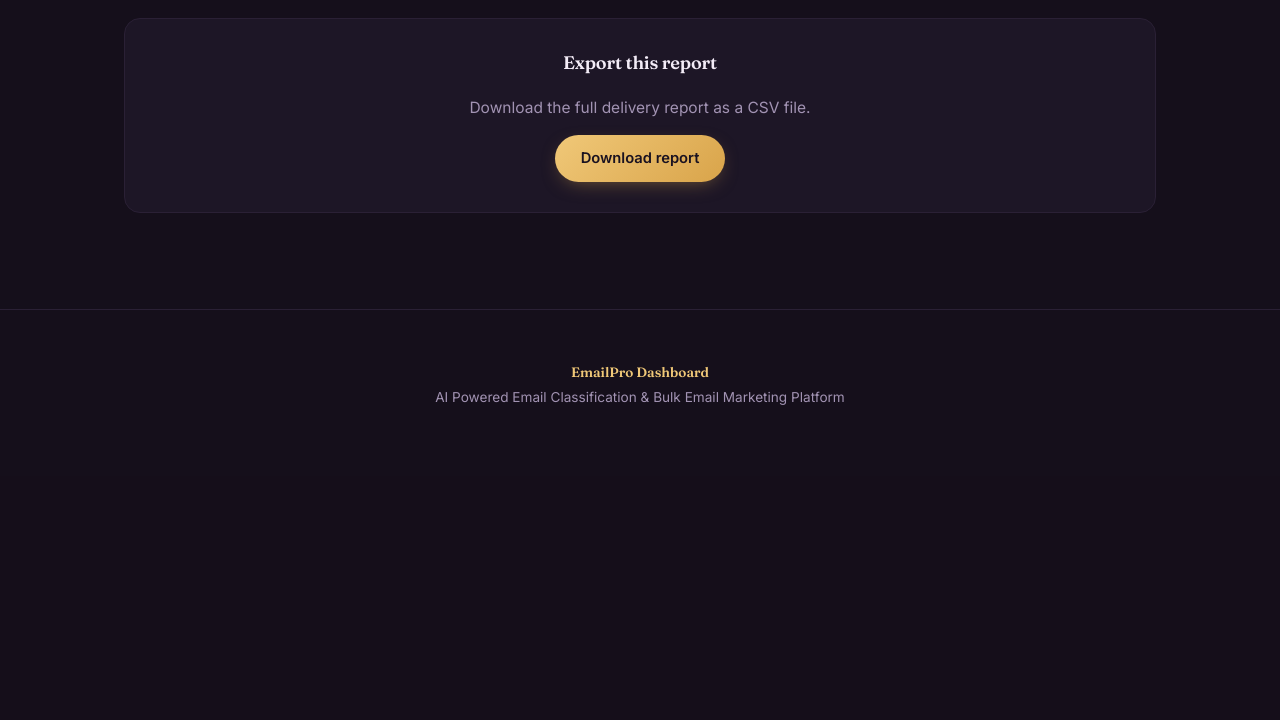
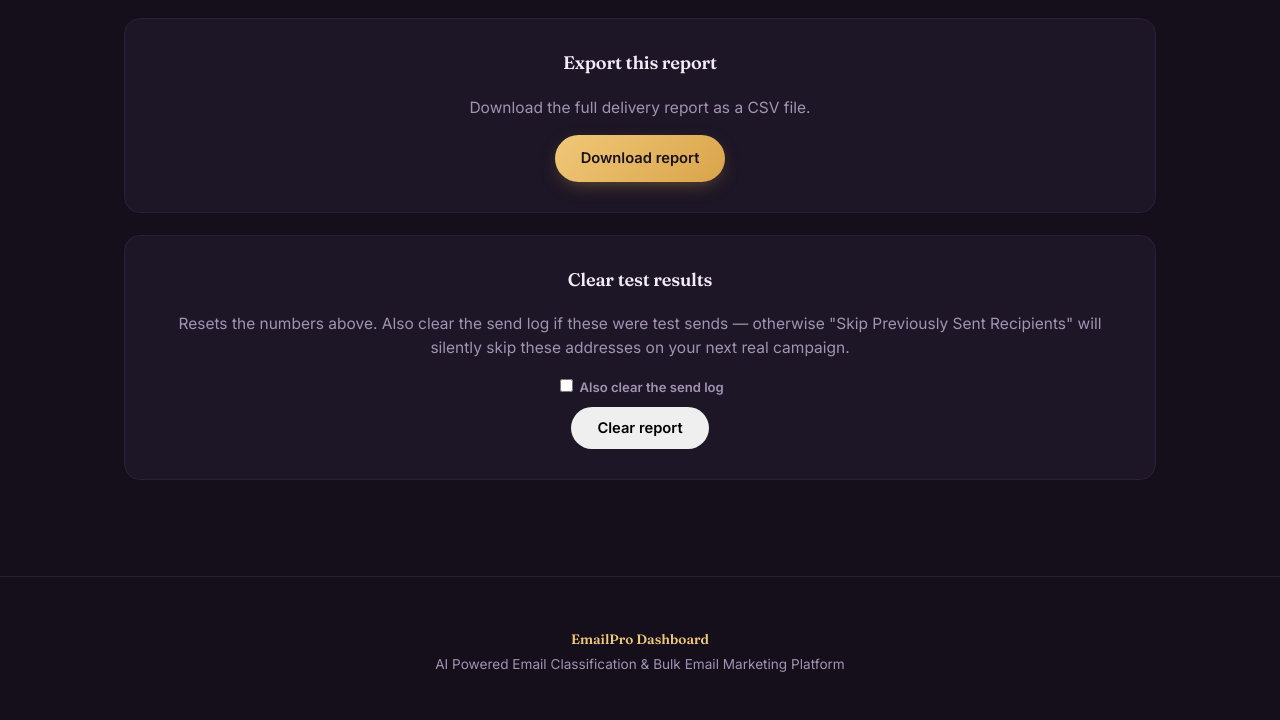
Before and after one commit to Akanksha-git134/EmailPro, a Flask app: page /report in a window 1280 px wide. Shown: the part 1037-1757 px from the top of the page. Before the commit the page ends 1442 px from the top, so only its background shows below. Run offline with Flask 3, Linux system fonts and the light colour scheme.

Commit message:
Fix send bugs: audience default, \n escaping, hardcoded secret key, debug mode; add clear-report option

```diff
--- a/app.py
+++ b/app.py
@@ -36,6 +36,7 @@ from config import (
     SENT_LOG_CSV,
     SETTINGS_JSON,
     ALLOWED_ATTACHMENT_EXT,
+    PRESENTATION_PATH,
 )
 from utilis import (
     unique_emails,
@@ -52,7 +53,11 @@ from emailClassifier import classify_emails
 # APP CONFIG
 # --------------------------------------------------------------
 app = Flask(__name__)
-app.secret_key = "emailpro_secret_key"
+# Secret key is used to sign session/flash cookies — a hardcoded value
+# lets anyone who reads the source forge them. Load from FLASK_SECRET_KEY
+# in .env; fall back to a random key per-process if it isn't set (flash
+# messages will still work, they just won't survive a restart).
+app.secret_key = os.getenv("FLASK_SECRET_KEY") or os.urandom(32).hex()
 
 app.config["UPLOAD_FOLDER"] = UPLOAD_FOLDER
 os.makedirs(UPLOAD_FOLDER, exist_ok=True)
@@ -273,7 +278,11 @@ def send_mail():
             recipients = recipients[:daily_limit]
             capped = True
 
-        # Handle optional attachment
+        # Handle attachment: a manually-uploaded file takes priority for
+        # this run, otherwise fall back to the configured company
+        # presentation (PRESENTATION_PATH) so every campaign still ships
+        # the presentation automatically, per spec, without requiring the
+        # operator to re-upload it each time.
         attachment_bytes = None
         attachment_name = None
         file = request.files.get("attachment")
@@ -284,6 +293,10 @@ def send_mail():
             else:
                 flash("Attachment type not supported.", "danger")
                 return redirect(url_for("send_mail"))
+        elif PRESENTATION_PATH and os.path.exists(PRESENTATION_PATH):
+            with open(PRESENTATION_PATH, "rb") as f:
+                attachment_bytes = f.read()
+            attachment_name = os.path.basename(PRESENTATION_PATH)
 
         sender_email = settings["email"] or EMAIL
         sender_pass = settings["app_password"] or APP_PASS
@@ -413,6 +426,28 @@ def report():
     )
 
 
+@app.route("/clear-report", methods=["POST"])
+def clear_report():
+    """Reset the on-screen report and, optionally, the persistent send
+    log — lets you clear out test-campaign results without them
+    blocking a future real send via "Skip Previously Sent Recipients"."""
+    global report_data
+    report_data = {
+        "total_emails": 0,
+        "success_count": 0,
+        "failed_count": 0,
+        "successful_emails": [],
+        "failed_emails": [],
+    }
+
+    if request.form.get("clear_sent_log"):
+        if os.path.exists(SENT_LOG_CSV):
+            os.remove(SENT_LOG_CSV)
+
+    flash("Report cleared.", "success")
+    return redirect(url_for("report"))
+
+
 @app.route("/download-report")
 def download_report():
     output = io.StringIO()
@@ -476,4 +511,9 @@ def settings_page():
 
 
 if __name__ == "__main__":
-    app.run(debug=True, port=5000)
+    # debug=True enables the Werkzeug interactive debugger, which allows
+    # arbitrary code execution from the browser if the app is ever reachable
+    # over a network — off by default, opt in locally via FLASK_DEBUG=1.
+    debug_mode = os.getenv("FLASK_DEBUG", "0") == "1"
+    port = int(os.getenv("PORT", "5000"))
+    app.run(host="0.0.0.0", debug=debug_mode, port=port)
--- a/config.py
+++ b/config.py
@@ -24,10 +24,13 @@ secret_key = os.getenv("GEMINI_API_KEY", "")
 
 # --- Run configuration ---
 DEFAULT_SUBJECT = os.getenv("DEFAULT_SUBJECT", "Singing Bowl Product Presentation")
+# .env files store plain text, so a literal \n typed there arrives as the two
+# characters backslash-n, not a real line break — convert it explicitly so
+# multi-line default messages actually render with line breaks in the email.
 DEFAULT_MESSAGE = os.getenv(
     "DEFAULT_MESSAGE",
     "Hello,\n\nWe would like to introduce our Singing Bowl products.\n\nThank you.",
-)
+).replace("\\n", "\n")
 EMAIL_DELAY_SECONDS = int(os.getenv("EMAIL_DELAY_SECONDS", "5"))
 DAILY_SEND_LIMIT = int(os.getenv("DAILY_SEND_LIMIT", "100"))
 
--- a/templates/report.html
+++ b/templates/report.html
@@ -70,4 +70,19 @@
   <a href="{{ url_for('download_report') }}" class="btn btn-primary">Download report</a>
 </section>
 
+<section class="panel center-panel">
+  <h3>Clear test results</h3>
+  <p class="muted">
+    Resets the numbers above. Also clear the send log if these were
+    test sends — otherwise "Skip Previously Sent Recipients" will
+    silently skip these addresses on your next real campaign.
+  </p>
+  <form method="POST" action="{{ url_for('clear_report') }}" onsubmit="return confirm('Clear this report? This cannot be undone.');">
+    <label style="display:block; margin: 10px 0;">
+      <input type="checkbox" name="clear_sent_log"> Also clear the send log
+    </label>
+    <button type="submit" class="btn btn-ghost">Clear report</button>
+  </form>
+</section>
+
 {% endblock %}
--- a/templates/send_mail.html
+++ b/templates/send_mail.html
@@ -33,9 +33,9 @@
 
     <label>Target audience</label>
     <select name="audience">
+      <option value="all" selected>All Recipients</option>
+      <option value="business">Business Recipients</option>
       <option value="individual">Individual Recipients</option>
-      <option value="business">Business Recipients</option>
-      <option value="all">All Recipients</option>
     </select>
 
     <label>Email content</label>
```
Also changed, not shown: 1 other file.
